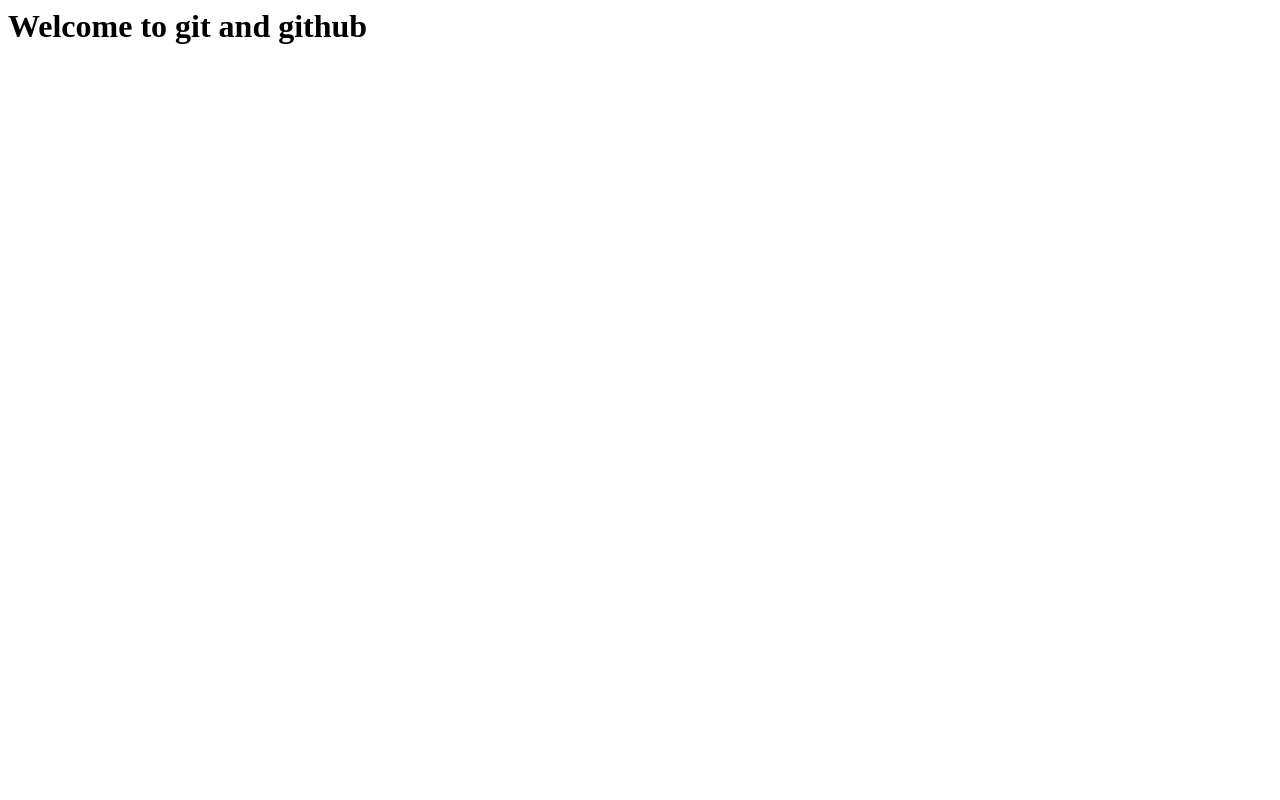
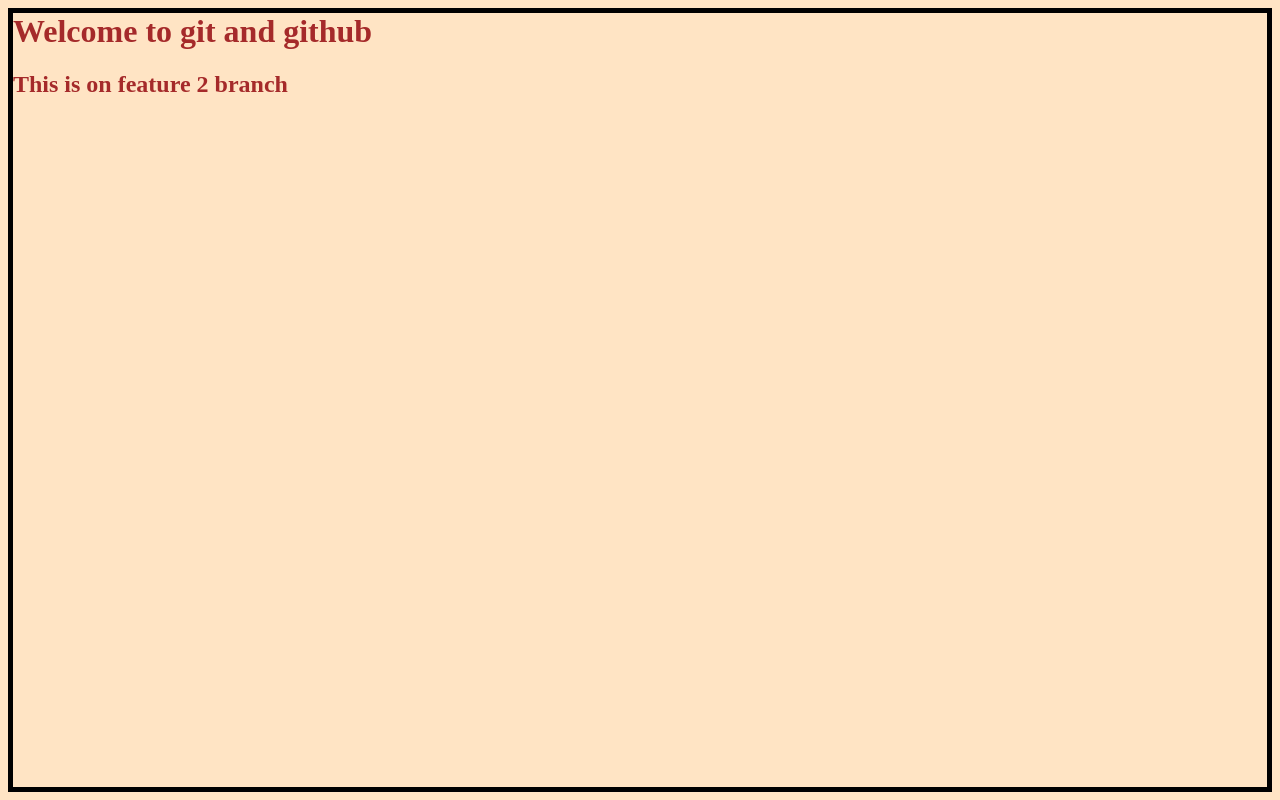
Before and after one commit to Sneha-s-p/Localrepo, a plain HTML site: page index.html in a window 1280 px wide. Drawn offline with Linux system fonts and the light colour scheme.

Commit message:
new feature 2

```diff
--- a/index.html
+++ b/index.html
@@ -1,5 +1,9 @@
 <html>
+    <head>
+        <link href="style.css" rel="stylesheet">
+    </head>
     <body>
         <h1>Welcome to git and github</h1>
+        <h2>This is on feature 2 branch</h2>
     </body>
 </html>
```
